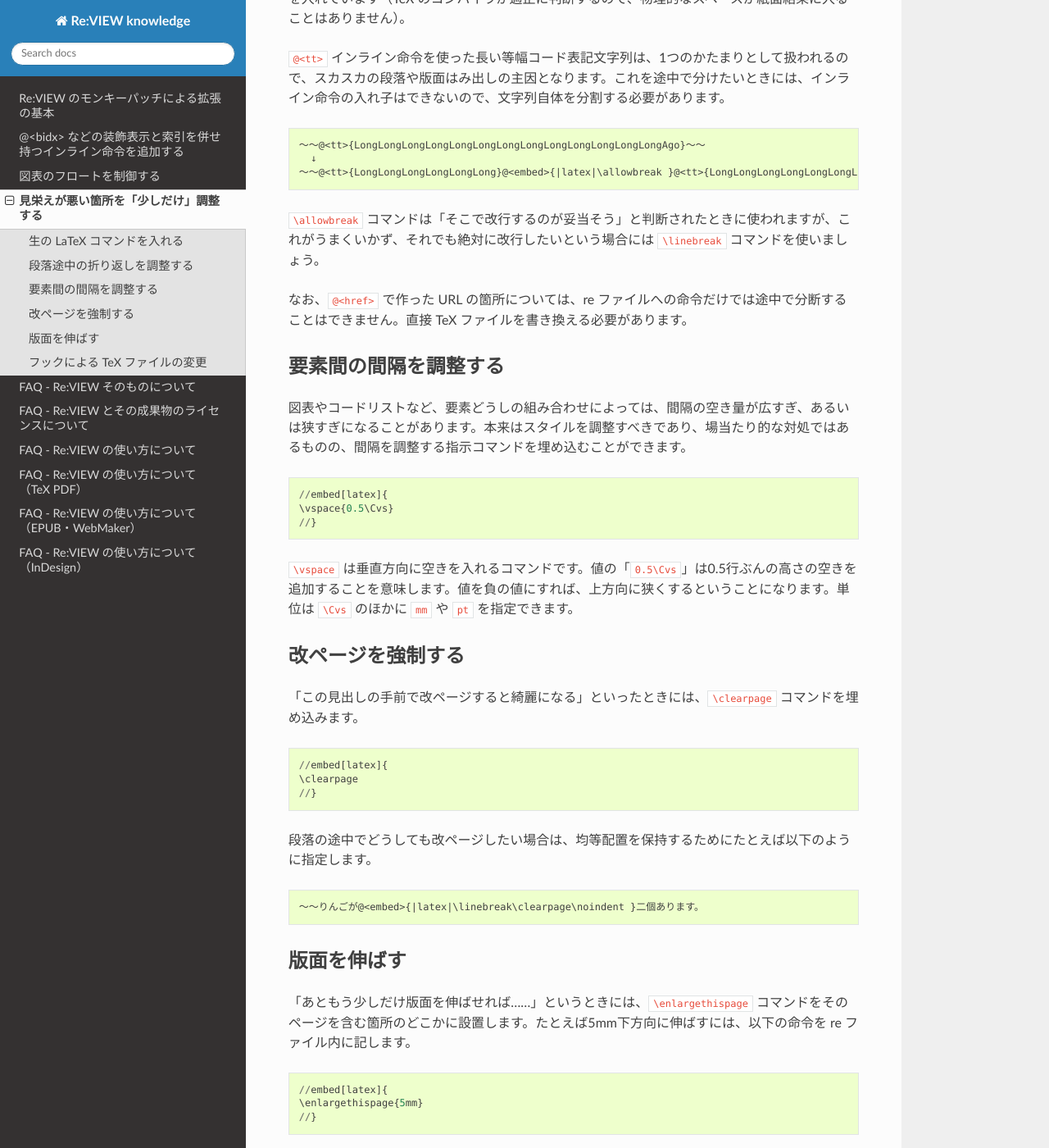
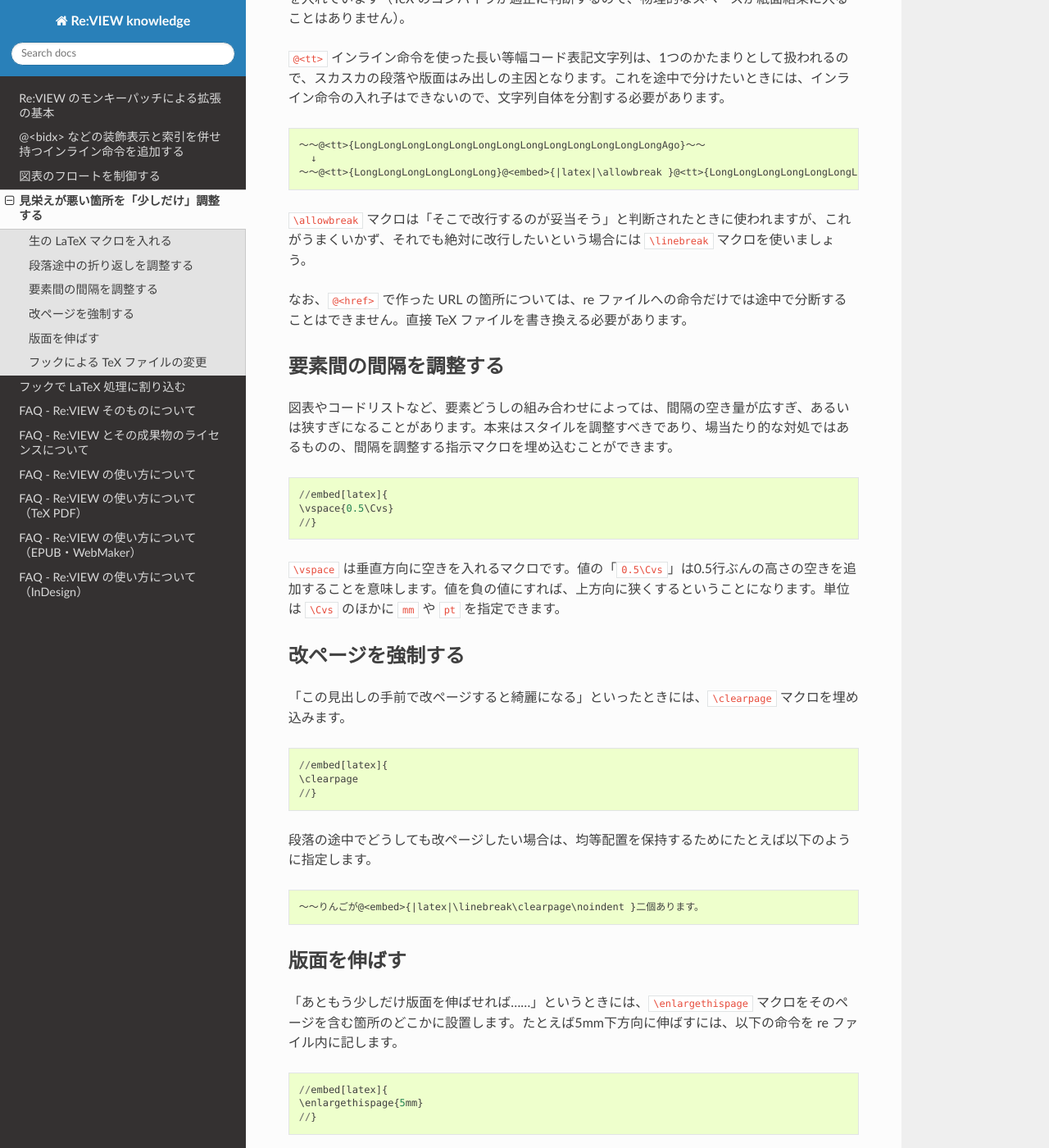
Before and after one commit to reviewml/reviewknowledge-ja, a Sphinx documentation site: the page built from docs/latex/modify-abit.md, in a window 1280 px wide and 1400 px high, scrolled down 1778 px. Shown: the whole window at 82% size. Built offline with Sphinx 7.4.7 and the Read the Docs theme 2.0.0, drawn with Linux system fonts in a browser that asks for light colours; some of the changed text lies outside the part shown.

Commit message:
フックの話

````diff
--- a/docs/index.rst
+++ b/docs/index.rst
@@ -29,6 +29,7 @@ LaTeX に関連すること
 
   latex/control-flow
   latex/modify-abit
+  latex/tex-hook
 
 EPUB に関連すること
 --------------------------
--- a/docs/latex/modify-abit.md
+++ b/docs/latex/modify-abit.md
@@ -12,9 +12,9 @@ LaTeX は独自のルールに従っておおむね綺麗に見える紙面を
 
 また、紙面化すると「ここで改ページできると後が綺麗なのに」「ここであとわずかだけ版面が広がれば収まるのに」ということもままあります。
 
-re ファイル内に生の LaTeX コマンドを埋め込むことでこれらを調整できます。ただし re ファイルの可視性は低下するので、使いすぎには注意しましょう。
+re ファイル内に生の LaTeX マクロを埋め込むことでこれらを調整できます。ただし re ファイルの可視性は低下するので、使いすぎには注意しましょう。
 
-## 生の LaTeX コマンドを入れる
+## 生の LaTeX マクロを入れる
 
 生の指示を埋め込む方法として、インライン命令としては `@<embed>{|ビルダ名|〜}`、ブロック命令としては `//embed[ビルダ名]{ 〜 //}` があります。ビルダ名はここでは「latex」と入れます。
 
@@ -32,7 +32,7 @@ re ファイル内に生の LaTeX コマンドを埋め込むことでこれら
 〜〜
 ```
 
-LaTeX のコマンドは `}` を多用するため、インライン命令でそれらを `\}` といちいちエスケープするのはわずらわしいかもしれません。代替となるフェンス記法を使って表現するとよいでしょう（フェンス記号には `$` と `|` がありますが、`|` はビルダ名の指定と衝突するため、`$` のみを利用できます）。
+LaTeX の記法では `}` を多用するため、インライン命令でそれらを `\}` といちいちエスケープするのはわずらわしいかもしれません。代替となるフェンス記法を使って表現するとよいでしょう（フェンス記号には `$` と `|` がありますが、`|` はビルダ名の指定と衝突するため、`$` のみを利用できます）。
 
 ```
 @<embed>{|latex|\vspace{-0.5\Cvs\}} （通常の記法）
@@ -44,7 +44,7 @@ LaTeX のコマンドは `}` を多用するため、インライン命令でそ
 
 ## 段落途中の折り返しを調整する
 
-段落がスカスカになっていたり、はみ出したり、ひとかたまりになっていてほしい語句が泣き別れてしまっていたりといった箇所を調整するには、折り返しできそうな箇所に `\allowbreak` コマンドを埋め込みます。
+段落がスカスカになっていたり、はみ出したり、ひとかたまりになっていてほしい語句が泣き別れてしまっていたりといった箇所を調整するには、折り返しできそうな箇所に `\allowbreak` マクロを埋め込みます。
 
 ```
 例（元々の見た目）:
@@ -65,7 +65,7 @@ LaTeX のコマンドは `}` を多用するため、インライン命令でそ
 二個あります。
 ```
 
-後続の文字が誤って TeX コマンドの続きとして扱われないよう、`\allowbreak ` と後ろにスペースを入れています（TeX のコンパイラが適正に判断するので、物理的なスペースが紙面結果に入ることはありません）。
+後続の文字が誤って TeX マクロ名の続きとして扱われないよう、`\allowbreak ` と後ろにスペースを入れています（TeX のコンパイラが適正に判断するので、物理的なスペースが紙面結果に入ることはありません）。
 
 `@<tt>` インライン命令を使った長い等幅コード表記文字列は、1つのかたまりとして扱われるので、スカスカの段落や版面はみ出しの主因となります。これを途中で分けたいときには、インライン命令の入れ子はできないので、文字列自体を分割する必要があります。
 
@@ -75,13 +75,13 @@ LaTeX のコマンドは `}` を多用するため、インライン命令でそ
 〜〜@<tt>{LongLongLongLongLongLong}@<embed>{|latex|\allowbreak }@<tt>{LongLongLongLongLongLongLongAgo}〜〜
 ```
 
-`\allowbreak` コマンドは「そこで改行するのが妥当そう」と判断されたときに使われますが、これがうまくいかず、それでも絶対に改行したいという場合には `\linebreak` コマンドを使いましょう。
+`\allowbreak` マクロは「そこで改行するのが妥当そう」と判断されたときに使われますが、これがうまくいかず、それでも絶対に改行したいという場合には `\linebreak` マクロを使いましょう。
 
 なお、`@<href>` で作った URL の箇所については、re ファイルへの命令だけでは途中で分断することはできません。直接 TeX ファイルを書き換える必要があります。
 
 ## 要素間の間隔を調整する
 
-図表やコードリストなど、要素どうしの組み合わせによっては、間隔の空き量が広すぎ、あるいは狭すぎになることがあります。本来はスタイルを調整すべきであり、場当たり的な対処ではあるものの、間隔を調整する指示コマンドを埋め込むことができます。
+図表やコードリストなど、要素どうしの組み合わせによっては、間隔の空き量が広すぎ、あるいは狭すぎになることがあります。本来はスタイルを調整すべきであり、場当たり的な対処ではあるものの、間隔を調整する指示マクロを埋め込むことができます。
 
 ```
 //embed[latex]{
@@ -89,11 +89,11 @@ LaTeX のコマンドは `}` を多用するため、インライン命令でそ
 //}
 ```
 
-`\vspace` は垂直方向に空きを入れるコマンドです。値の「`0.5\Cvs`」は0.5行ぶんの高さの空きを追加することを意味します。値を負の値にすれば、上方向に狭くするということになります。単位は `\Cvs` のほかに `mm` や `pt` を指定できます。
+`\vspace` は垂直方向に空きを入れるマクロです。値の「`0.5\Cvs`」は0.5行ぶんの高さの空きを追加することを意味します。値を負の値にすれば、上方向に狭くするということになります。単位は `\Cvs` のほかに `mm` や `pt` を指定できます。
 
 ## 改ページを強制する
 
-「この見出しの手前で改ページすると綺麗になる」といったときには、`\clearpage` コマンドを埋め込みます。
+「この見出しの手前で改ページすると綺麗になる」といったときには、`\clearpage` マクロを埋め込みます。
 
 ```
 //embed[latex]{
@@ -109,7 +109,7 @@ LaTeX のコマンドは `}` を多用するため、インライン命令でそ
 
 ## 版面を伸ばす
 
-「あともう少しだけ版面を伸ばせれば……」というときには、`\enlargethispage` コマンドをそのページを含む箇所のどこかに設置します。たとえば5mm下方向に伸ばすには、以下の命令を re ファイル内に記します。
+「あともう少しだけ版面を伸ばせれば……」というときには、`\enlargethispage` マクロをそのページを含む箇所のどこかに設置します。たとえば5mm下方向に伸ばすには、以下の命令を re ファイル内に記します。
 
 ```
 //embed[latex]{
````
Also changed, not shown: docs/latex/tex-hook.md (added, +219 -0 lines).
